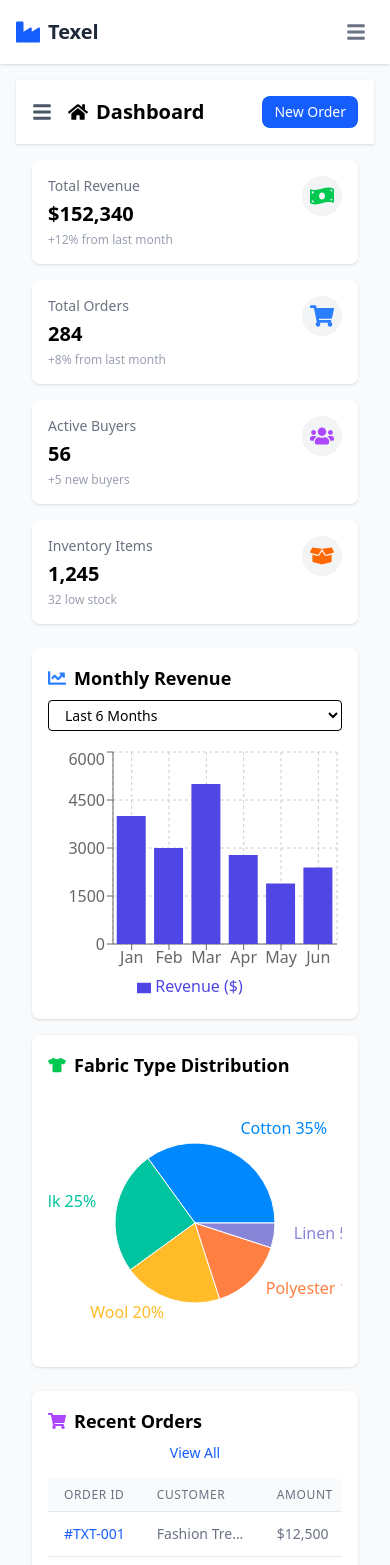
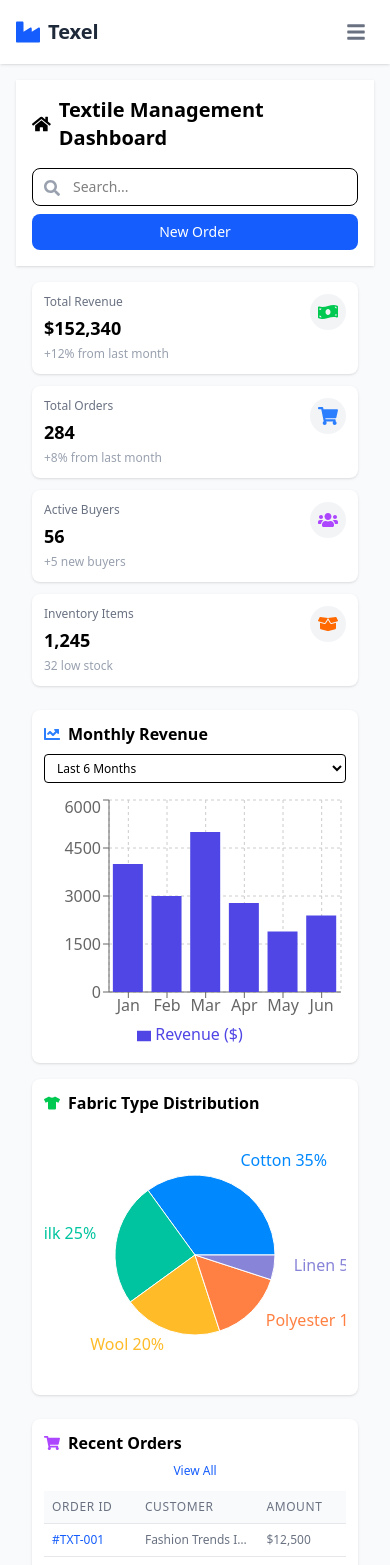
Before and after one commit to MithileshwaranS/Texel, a React (Vite) app in the folder frontend/: page / in a window 390 px wide. Shown: the top 1565 px of the page. Built offline with nearby package versions, Linux system fonts and the light colour scheme.

Commit message:
dashboard resposive

```diff
--- a/frontend/src/pages/Dashboard.jsx
+++ b/frontend/src/pages/Dashboard.jsx
@@ -9,7 +9,6 @@ import {
   FaCalendarAlt,
   FaTshirt,
   FaSearch,
-  FaBars,
 } from "react-icons/fa";
 import {
   BarChart,
@@ -120,103 +119,51 @@ const Dashboard = () => {
     { title: "New Collection Launch", date: "July 15", location: "Showroom" },
   ];
 
-  // State for mobile menu
-  const [mobileMenuOpen, setMobileMenuOpen] = React.useState(false);
-
   return (
     <div className="bg-gray-50 min-h-screen">
-      {/* Mobile Header */}
-      <div className="lg:hidden bg-white shadow-sm p-4 flex justify-between items-center">
-        <div className="flex items-center">
-          <button
-            onClick={() => setMobileMenuOpen(!mobileMenuOpen)}
-            className="mr-4 text-gray-600"
-          >
-            <FaBars size={20} />
-          </button>
-          <h1 className="text-xl font-bold flex items-center">
-            <FaHome className="mr-2" />
-            Dashboard
-          </h1>
-        </div>
-        <button className="bg-blue-600 text-white px-3 py-1.5 rounded-lg text-sm">
-          New Order
-        </button>
-      </div>
-
-      {/* Mobile Menu */}
-      {mobileMenuOpen && (
-        <div className="lg:hidden bg-white shadow-md p-4">
-          <div className="relative mb-4">
-            <input
-              type="text"
-              placeholder="Search..."
-              className="pl-10 pr-4 py-2 border rounded-lg w-full focus:outline-none focus:ring-2 focus:ring-blue-500"
-            />
-            <FaSearch className="absolute left-3 top-3 text-gray-400" />
-          </div>
-          <nav className="space-y-2">
-            <a href="#" className="block px-3 py-2 rounded bg-gray-100">
-              Dashboard
-            </a>
-            <a href="#" className="block px-3 py-2 rounded hover:bg-gray-100">
-              Orders
-            </a>
-            <a href="#" className="block px-3 py-2 rounded hover:bg-gray-100">
-              Inventory
-            </a>
-            <a href="#" className="block px-3 py-2 rounded hover:bg-gray-100">
-              Customers
-            </a>
-            <a href="#" className="block px-3 py-2 rounded hover:bg-gray-100">
-              Reports
-            </a>
-          </nav>
-        </div>
-      )}
-
-      <div className="p-4 lg:p-6">
-        {/* Desktop Header */}
-        <div className="hidden lg:flex justify-between items-center mb-6">
-          <h1 className="text-2xl font-bold flex items-center">
+      {/* Header - Responsive for all screens */}
+      <div className="bg-white shadow-sm p-4">
+        <div className="max-w-7xl mx-auto flex flex-col md:flex-row justify-between items-center space-y-4 md:space-y-0">
+          <h1 className="text-xl md:text-2xl font-bold flex items-center">
             <FaHome className="mr-2" />
             Textile Management Dashboard
           </h1>
-          <div className="flex items-center space-x-4">
-            <div className="relative">
+          <div className="flex flex-col sm:flex-row items-center space-y-2 sm:space-y-0 sm:space-x-4 w-full sm:w-auto">
+            <div className="relative w-full sm:w-64">
               <input
                 type="text"
                 placeholder="Search..."
-                className="pl-10 pr-4 py-2 border rounded-lg focus:outline-none focus:ring-2 focus:ring-blue-500"
+                className="pl-10 pr-4 py-2 border rounded-lg w-full focus:outline-none focus:ring-2 focus:ring-blue-500 text-sm md:text-base"
               />
               <FaSearch className="absolute left-3 top-3 text-gray-400" />
             </div>
-            <button className="bg-blue-600 text-white px-4 py-2 rounded-lg hover:bg-blue-700 transition">
+            <button className="bg-blue-600 text-white px-3 py-2 rounded-lg hover:bg-blue-700 transition w-full sm:w-auto text-sm md:text-base">
               New Order
             </button>
           </div>
         </div>
+      </div>
 
+      {/* Main Content */}
+      <div className="max-w-7xl mx-auto p-4 md:p-6">
         {/* Metrics Cards - Responsive Grid */}
-        <div className="grid grid-cols-1 sm:grid-cols-2 lg:grid-cols-4 gap-4 mb-6">
+        <div className="grid grid-cols-1 xs:grid-cols-2 lg:grid-cols-4 gap-3 sm:gap-4 mb-6">
           {metrics.map((metric, index) => (
             <div
               key={index}
-              className="bg-white p-4 lg:p-6 rounded-lg shadow hover:shadow-md transition"
+              className="bg-white p-3 sm:p-4 lg:p-5 rounded-lg shadow hover:shadow-md transition"
             >
               <div className="flex justify-between items-start">
                 <div>
-                  <p className="text-gray-500 text-sm font-medium">
+                  <p className="text-xs sm:text-sm text-gray-500 font-medium">
                     {metric.title}
                   </p>
-                  <p className="text-xl lg:text-2xl font-bold mt-1 lg:mt-2">
+                  <p className="text-lg sm:text-xl lg:text-2xl font-bold mt-1">
                     {metric.value}
                   </p>
-                  <p className="text-xs lg:text-sm text-gray-400 mt-1">
-                    {metric.change}
-                  </p>
+                  <p className="text-xs text-gray-400 mt-1">{metric.change}</p>
                 </div>
-                <div className="text-2xl lg:text-3xl p-2 rounded-full bg-gray-100">
+                <div className="text-xl sm:text-2xl lg:text-3xl p-2 rounded-full bg-gray-100">
                   {metric.icon}
                 </div>
               </div>
@@ -224,16 +171,16 @@ const Dashboard = () => {
           ))}
         </div>
 
-        {/* Charts Section - Stack on mobile, side by side on larger screens */}
+        {/* Charts Section - Responsive Layout */}
         <div className="grid grid-cols-1 lg:grid-cols-2 gap-4 lg:gap-6 mb-6">
           {/* Revenue Chart */}
-          <div className="bg-white p-4 lg:p-6 rounded-lg shadow">
-            <div className="flex flex-col sm:flex-row sm:justify-between sm:items-center mb-4">
-              <h2 className="text-lg font-semibold flex items-center mb-2 sm:mb-0">
+          <div className="bg-white p-3 sm:p-4 lg:p-6 rounded-lg shadow">
+            <div className="flex flex-col sm:flex-row sm:justify-between sm:items-center mb-3 sm:mb-4">
+              <h2 className="text-base sm:text-lg font-semibold flex items-center mb-2 sm:mb-0">
                 <FaChartLine className="mr-2 text-blue-500" />
                 Monthly Revenue
               </h2>
-              <select className="border rounded px-3 py-1 text-sm w-full sm:w-auto">
+              <select className="border rounded px-2 sm:px-3 py-1 text-xs sm:text-sm w-full sm:w-auto">
                 <option>Last 6 Months</option>
                 <option>Last Year</option>
                 <option>Last 3 Years</option>
@@ -254,8 +201,8 @@ const Dashboard = () => {
           </div>
 
           {/* Fabric Types Chart */}
-          <div className="bg-white p-4 lg:p-6 rounded-lg shadow">
-            <h2 className="text-lg font-semibold flex items-center mb-4">
+          <div className="bg-white p-3 sm:p-4 lg:p-6 rounded-lg shadow">
+            <h2 className="text-base sm:text-lg font-semibold flex items-center mb-3 sm:mb-4">
               <FaTshirt className="mr-2 text-green-500" />
               Fabric Type Distribution
             </h2>
@@ -289,16 +236,16 @@ const Dashboard = () => {
           </div>
         </div>
 
-        {/* Recent Orders and Upcoming Events - Stack on mobile, side by side on larger screens */}
+        {/* Recent Orders and Upcoming Events - Responsive Layout */}
         <div className="grid grid-cols-1 lg:grid-cols-3 gap-4 lg:gap-6 mb-6">
           {/* Recent Orders - Full width on mobile, 2/3 on larger screens */}
-          <div className="bg-white p-4 lg:p-6 rounded-lg shadow lg:col-span-2">
-            <div className="flex flex-col sm:flex-row sm:justify-between sm:items-center mb-4">
-              <h2 className="text-lg font-semibold flex items-center mb-2 sm:mb-0">
+          <div className="bg-white p-3 sm:p-4 lg:p-6 rounded-lg shadow lg:col-span-2">
+            <div className="flex flex-col sm:flex-row sm:justify-between sm:items-center mb-3 sm:mb-4">
+              <h2 className="text-base sm:text-lg font-semibold flex items-center mb-2 sm:mb-0">
                 <FaShoppingCart className="mr-2 text-purple-500" />
                 Recent Orders
               </h2>
-              <button className="text-blue-600 text-sm font-medium hover:underline">
+              <button className="text-blue-600 text-xs sm:text-sm font-medium hover:underline">
                 View All
               </button>
             </div>
@@ -306,19 +253,19 @@ const Dashboard = () => {
               <table className="min-w-full divide-y divide-gray-200">
                 <thead className="bg-gray-50">
                   <tr>
-                    <th className="px-4 py-2 text-left text-xs font-medium text-gray-500 uppercase tracking-wider">
+                    <th className="px-2 sm:px-3 py-2 text-left text-xs font-medium text-gray-500 uppercase tracking-wider">
                       Order ID
                     </th>
-                    <th className="px-4 py-2 text-left text-xs font-medium text-gray-500 uppercase tracking-wider">
+                    <th className="px-2 sm:px-3 py-2 text-left text-xs font-medium text-gray-500 uppercase tracking-wider">
                       Customer
                     </th>
-                    <th className="hidden sm:table-cell px-4 py-2 text-left text-xs font-medium text-gray-500 uppercase tracking-wider">
+                    <th className="hidden sm:table-cell px-3 py-2 text-left text-xs font-medium text-gray-500 uppercase tracking-wider">
                       Date
                     </th>
-                    <th className="px-4 py-2 text-left text-xs font-medium text-gray-500 uppercase tracking-wider">
+                    <th className="px-2 sm:px-3 py-2 text-left text-xs font-medium text-gray-500 uppercase tracking-wider">
                       Amount
                     </th>
-                    <th className="hidden xs:table-cell px-4 py-2 text-left text-xs font-medium text-gray-500 uppercase tracking-wider">
+                    <th className="hidden xs:table-cell px-2 sm:px-3 py-2 text-left text-xs font-medium text-gray-500 uppercase tracking-wider">
                       Status
                     </th>
                   </tr>
@@ -326,19 +273,19 @@ const Dashboard = () => {
                 <tbody className="bg-white divide-y divide-gray-200">
                   {recentOrders.map((order, index) => (
                     <tr key={index} className="hover:bg-gray-50">
-                      <td className="px-4 py-3 whitespace-nowrap text-sm font-medium text-blue-600">
+                      <td className="px-2 sm:px-3 py-2 whitespace-nowrap text-xs sm:text-sm font-medium text-blue-600">
                         {order.id}
                       </td>
-                      <td className="px-4 py-3 whitespace-nowrap text-sm text-gray-500 truncate max-w-[120px]">
+                      <td className="px-2 sm:px-3 py-2 whitespace-nowrap text-xs sm:text-sm text-gray-500 truncate max-w-[100px] sm:max-w-[150px]">
                         {order.customer}
                       </td>
-                      <td className="hidden sm:table-cell px-4 py-3 whitespace-nowrap text-sm text-gray-500">
+                      <td className="hidden sm:table-cell px-3 py-2 whitespace-nowrap text-xs sm:text-sm text-gray-500">
                         {order.date}
                       </td>
-                      <td className="px-4 py-3 whitespace-nowrap text-sm text-gray-500">
+                      <td className="px-2 sm:px-3 py-2 whitespace-nowrap text-xs sm:text-sm text-gray-500">
                         {order.amount}
                       </td>
-                      <td className="hidden xs:table-cell px-4 py-3 whitespace-nowrap">
+                      <td className="hidden xs:table-cell px-2 sm:px-3 py-2 whitespace-nowrap">
                         <span
                           className={`px-2 inline-flex text-xs leading-5 font-semibold rounded-full
                           ${
@@ -360,21 +307,21 @@ const Dashboard = () => {
           </div>
 
           {/* Upcoming Events - Full width on mobile, 1/3 on larger screens */}
-          <div className="bg-white p-4 lg:p-6 rounded-lg shadow">
-            <h2 className="text-lg font-semibold flex items-center mb-4">
+          <div className="bg-white p-3 sm:p-4 lg:p-6 rounded-lg shadow">
+            <h2 className="text-base sm:text-lg font-semibold flex items-center mb-3 sm:mb-4">
               <FaCalendarAlt className="mr-2 text-orange-500" />
               Upcoming Events
             </h2>
-            <div className="space-y-4">
+            <div className="space-y-3 sm:space-y-4">
               {upcomingEvents.map((event, index) => (
                 <div
                   key={index}
-                  className="border-l-4 border-blue-500 pl-3 py-2"
+                  className="border-l-4 border-blue-500 pl-2 sm:pl-3 py-1 sm:py-2"
                 >
-                  <h3 className="font-medium text-sm lg:text-base">
+                  <h3 className="font-medium text-xs sm:text-sm lg:text-base">
                     {event.title}
                   </h3>
-                  <p className="text-xs lg:text-sm text-gray-500">
+                  <p className="text-xs text-gray-500">
                     {event.date} • {event.location}
                   </p>
                   <button className="mt-1 text-blue-600 text-xs hover:underline">
@@ -383,18 +330,18 @@ const Dashboard = () => {
                 </div>
               ))}
             </div>
-            <div className="mt-6">
-              <h3 className="text-sm font-medium text-gray-500 mb-2">
+            <div className="mt-4 sm:mt-6">
+              <h3 className="text-xs sm:text-sm font-medium text-gray-500 mb-2">
                 Quick Actions
               </h3>
               <div className="grid grid-cols-1 sm:grid-cols-2 lg:grid-cols-1 gap-2">
-                <button className="text-left px-3 py-2 bg-gray-100 hover:bg-gray-200 rounded text-sm transition">
+                <button className="text-left px-2 sm:px-3 py-1 sm:py-2 bg-gray-100 hover:bg-gray-200 rounded text-xs sm:text-sm transition">
                   Generate Inventory Report
                 </button>
-                <button className="text-left px-3 py-2 bg-gray-100 hover:bg-gray-200 rounded text-sm transition">
+                <button className="text-left px-2 sm:px-3 py-1 sm:py-2 bg-gray-100 hover:bg-gray-200 rounded text-xs sm:text-sm transition">
                   Contact Top Buyers
                 </button>
-                <button className="text-left px-3 py-2 bg-gray-100 hover:bg-gray-200 rounded text-sm transition">
+                <button className="text-left px-2 sm:px-3 py-1 sm:py-2 bg-gray-100 hover:bg-gray-200 rounded text-xs sm:text-sm transition">
                   Schedule Production
                 </button>
               </div>
@@ -403,65 +350,59 @@ const Dashboard = () => {
         </div>
 
         {/* Top Buyers - Responsive grid */}
-        <div className="bg-white p-4 lg:p-6 rounded-lg shadow mb-6">
-          <h2 className="text-lg font-semibold flex items-center mb-4">
+        <div className="bg-white p-3 sm:p-4 lg:p-6 rounded-lg shadow mb-6">
+          <h2 className="text-base sm:text-lg font-semibold flex items-center mb-3 sm:mb-4">
             <FaUsers className="mr-2 text-indigo-500" />
             Top Buyers
           </h2>
-          <div className="grid grid-cols-1 sm:grid-cols-2 lg:grid-cols-3 gap-3 lg:gap-4">
-            <div className="border rounded-lg p-3 lg:p-4 hover:shadow-md transition">
-              <div className="flex items-center space-x-3">
-                <div className="h-8 w-8 lg:h-10 lg:w-10 rounded-full bg-indigo-100 flex items-center justify-center text-indigo-600 font-bold text-sm lg:text-base">
+          <div className="grid grid-cols-1 sm:grid-cols-2 lg:grid-cols-3 gap-3 sm:gap-4">
+            <div className="border rounded-lg p-2 sm:p-3 lg:p-4 hover:shadow-md transition">
+              <div className="flex items-center space-x-2 sm:space-x-3">
+                <div className="h-8 w-8 sm:h-9 sm:w-9 lg:h-10 lg:w-10 rounded-full bg-indigo-100 flex items-center justify-center text-indigo-600 font-bold text-xs sm:text-sm lg:text-base">
                   FT
                 </div>
                 <div>
-                  <h3 className="font-medium text-sm lg:text-base">
+                  <h3 className="font-medium text-xs sm:text-sm lg:text-base">
                     Fashion Trends Inc.
                   </h3>
-                  <p className="text-xs lg:text-sm text-gray-500">
-                    $42,500 total spent
-                  </p>
+                  <p className="text-xs text-gray-500">$42,500 total spent</p>
                 </div>
               </div>
-              <div className="mt-2 lg:mt-3 flex justify-between text-xs lg:text-sm">
+              <div className="mt-1 sm:mt-2 lg:mt-3 flex justify-between text-xs">
                 <span>12 orders</span>
                 <span className="text-green-600">+15% from last year</span>
               </div>
             </div>
-            <div className="border rounded-lg p-3 lg:p-4 hover:shadow-md transition">
-              <div className="flex items-center space-x-3">
-                <div className="h-8 w-8 lg:h-10 lg:w-10 rounded-full bg-blue-100 flex items-center justify-center text-blue-600 font-bold text-sm lg:text-base">
+            <div className="border rounded-lg p-2 sm:p-3 lg:p-4 hover:shadow-md transition">
+              <div className="flex items-center space-x-2 sm:space-x-3">
+                <div className="h-8 w-8 sm:h-9 sm:w-9 lg:h-10 lg:w-10 rounded-full bg-blue-100 flex items-center justify-center text-blue-600 font-bold text-xs sm:text-sm lg:text-base">
                   UW
                 </div>
                 <div>
-                  <h3 className="font-medium text-sm lg:text-base">
+                  <h3 className="font-medium text-xs sm:text-sm lg:text-base">
                     Urban Wear Co.
                   </h3>
-                  <p className="text-xs lg:text-sm text-gray-500">
-                    $38,750 total spent
-                  </p>
+                  <p className="text-xs text-gray-500">$38,750 total spent</p>
                 </div>
               </div>
-              <div className="mt-2 lg:mt-3 flex justify-between text-xs lg:text-sm">
+              <div className="mt-1 sm:mt-2 lg:mt-3 flex justify-between text-xs">
                 <span>9 orders</span>
                 <span className="text-green-600">+22% from last year</span>
               </div>
             </div>
-            <div className="border rounded-lg p-3 lg:p-4 hover:shadow-md transition">
-              <div className="flex items-center space-x-3">
-                <div className="h-8 w-8 lg:h-10 lg:w-10 rounded-full bg-green-100 flex items-center justify-center text-green-600 font-bold text-sm lg:text-base">
+            <div className="border rounded-lg p-2 sm:p-3 lg:p-4 hover:shadow-md transition">
+              <div className="flex items-center space-x-2 sm:space-x-3">
+                <div className="h-8 w-8 sm:h-9 sm:w-9 lg:h-10 lg:w-10 rounded-full bg-green-100 flex items-center justify-center text-green-600 font-bold text-xs sm:text-sm lg:text-base">
                   ET
                 </div>
                 <div>
-                  <h3 className="font-medium text-sm lg:text-base">
+                  <h3 className="font-medium text-xs sm:text-sm lg:text-base">
                     Elite Textiles
                   </h3>
-                  <p className="text-xs lg:text-sm text-gray-500">
-                    $31,200 total spent
-                  </p>
+                  <p className="text-xs text-gray-500">$31,200 total spent</p>
                 </div>
               </div>
-              <div className="mt-2 lg:mt-3 flex justify-between text-xs lg:text-sm">
+              <div className="mt-1 sm:mt-2 lg:mt-3 flex justify-between text-xs">
                 <span>7 orders</span>
                 <span className="text-green-600">+8% from last year</span>
               </div>
```
